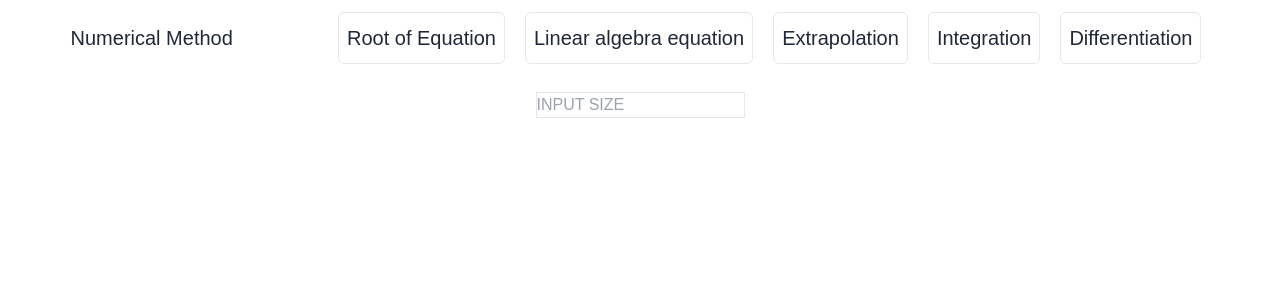
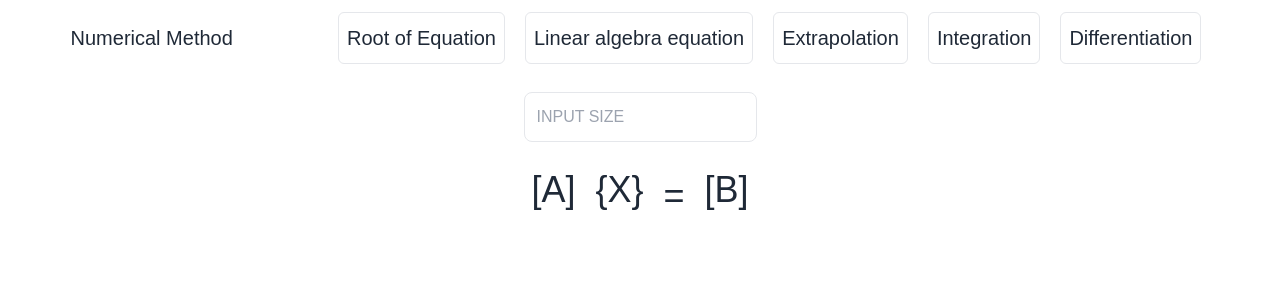
Before and after one commit to Tanabordeee/Web_Numerical_Method_Client, a React (Vite) app: page /Linear in a window 1280 px wide. Shown: the top 300 px of the page. Built offline with nearby package versions, Linux system fonts and the light colour scheme.

Commit message:
add x and array B

```diff
--- a/src/components/LinearAlgrebra.jsx
+++ b/src/components/LinearAlgrebra.jsx
@@ -4,10 +4,17 @@ import Navbar from "./Navbar";
 const LinearAlgebra = () => {
     const [Size, SetSize] = useState(0);
     const [Arr2D, SetArr2D] = useState([]);
-
+    const [ArrB , SetArrB] = useState([]);
     useEffect(() => {
-        const newArr = Array.from({ length: Size }, () => Array(Size).fill(0));
-        SetArr2D(newArr);
+        if(Size > 0){
+            const newArr = Array.from({ length: Size }, () => Array(Size).fill(0));
+            const newB = Array(Size).fill(0);
+            SetArr2D(newArr);
+            SetArrB(newB);
+        }else{
+            SetArr2D([]);
+            SetArrB([]);
+        }
     }, [Size]);
 
     const createGrid = () => {
@@ -15,23 +22,22 @@ const LinearAlgebra = () => {
             <div key={rowIndex} className="flex gap-3">
                 {row.map((_, colIndex) => (
                     <input
-                        className="border w-full h-20 text-center mb-3"
+                        className="border w-full h-20 text-center mb-3 rounded-lg"
                         onChange={(e) => SetArr(e.target.value, rowIndex, colIndex)}
                         key={`${rowIndex}-${colIndex}`}
                         type="text"
-                        placeholder={`${rowIndex * Size + colIndex + 1}`}
+                        placeholder={`a${rowIndex * Size + colIndex + 1}`}
                     />
                 ))}
             </div>
         ));
     };
-
     const SetArr = (value, row, col) => {
         const updatedArr = Arr2D.map((r, rowIndex) => {
             if(rowIndex === row){
                 return r.map((c , colIndex) =>{
                     if(colIndex === col){
-                        return parseInt(value , 10) || 0;
+                        return parseInt(value , 10);
                     }
                         return c;
                 })
@@ -40,18 +46,50 @@ const LinearAlgebra = () => {
         });
         SetArr2D(updatedArr);
     };
-
+    const SetArryB = (value , row)=>{
+        const updateArr = ArrB.map((r , rowIndex) =>{
+            if(rowIndex === row){
+                return parseInt(value , 10);
+            }
+            return r;
+        })
+        SetArrB(updateArr)
+    }
     return (
         <>
             <Navbar />
             <div className="flex flex-col justify-center my-4 items-center">
                 <input
-                    className="border mx-2 mb-5"
+                    className="border mx-2 mb-5 p-3 rounded-lg"
                     placeholder="INPUT SIZE"
                     onChange={(e) => SetSize(parseInt(e.target.value, 10))}
                 />
-                <div className="w-[50%] h-[400px] bg-white">
-                    {Size > 0 && createGrid()}
+                <div className="flex items-center mt-2 gap-5 justify-center w-[50%]">
+                    <div className="flex flex-col justify-center items-center">
+                        <p className="mb-3 text-4xl">[A]</p>
+                        <div className="bg-white">
+                            {Size > 0 && createGrid()}
+                        </div>
+                    </div>
+                    <div className="flex flex-col justify-center items-center text-center h-[100%]">
+                        <p className="mb-3 text-4xl">{"{X}"}</p>
+                        <div className="bg-white">
+                            {Arr2D.map((_ , index) =>{
+                                return <input className="text-center border w-full h-20 mb-3 rounded-lg" disabled key={index} placeholder={`X${index + 1}`}></input>
+                            })}
+                        </div>
+                    </div>
+                    <div className="flex flex-col justify-center items-center text-center h-[100%]">
+                        <p className="text-4xl">=</p>
+                    </div>
+                    <div className="flex flex-col justify-center items-center text-center h-[100%]">
+                        <p className="mb-3 text-4xl">[B]</p>
+                        <div className="bg-white">
+                            {ArrB.map((_ , index) =>{
+                                return <input className="text-center border w-full h-20 mb-3 rounded-lg" key={index} placeholder={`b${index + 1}`} onChange={(e) => SetArryB(e.target.value , index)}></input>
+                            })}
+                        </div>
+                    </div>
                 </div>
             </div>
         </>
```
